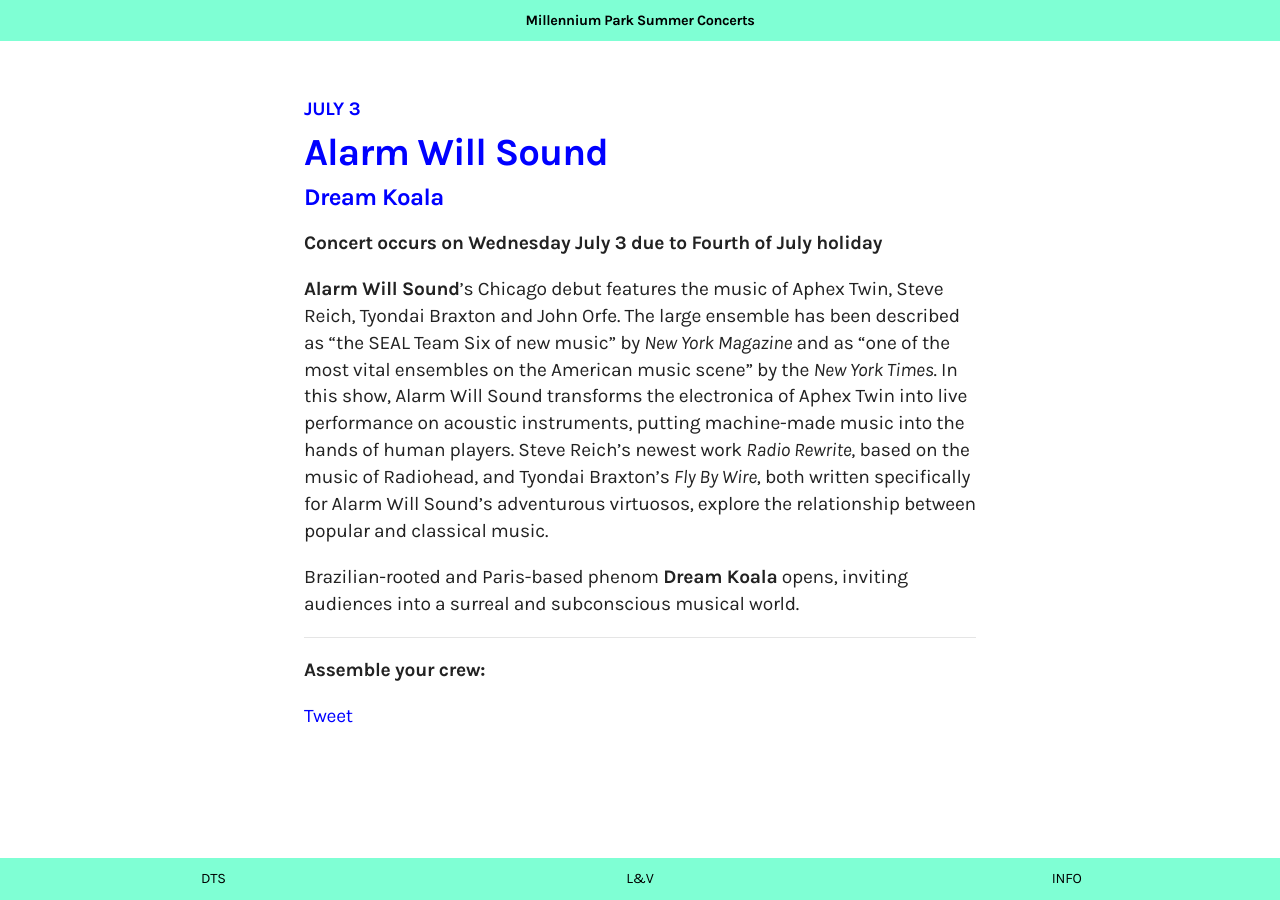
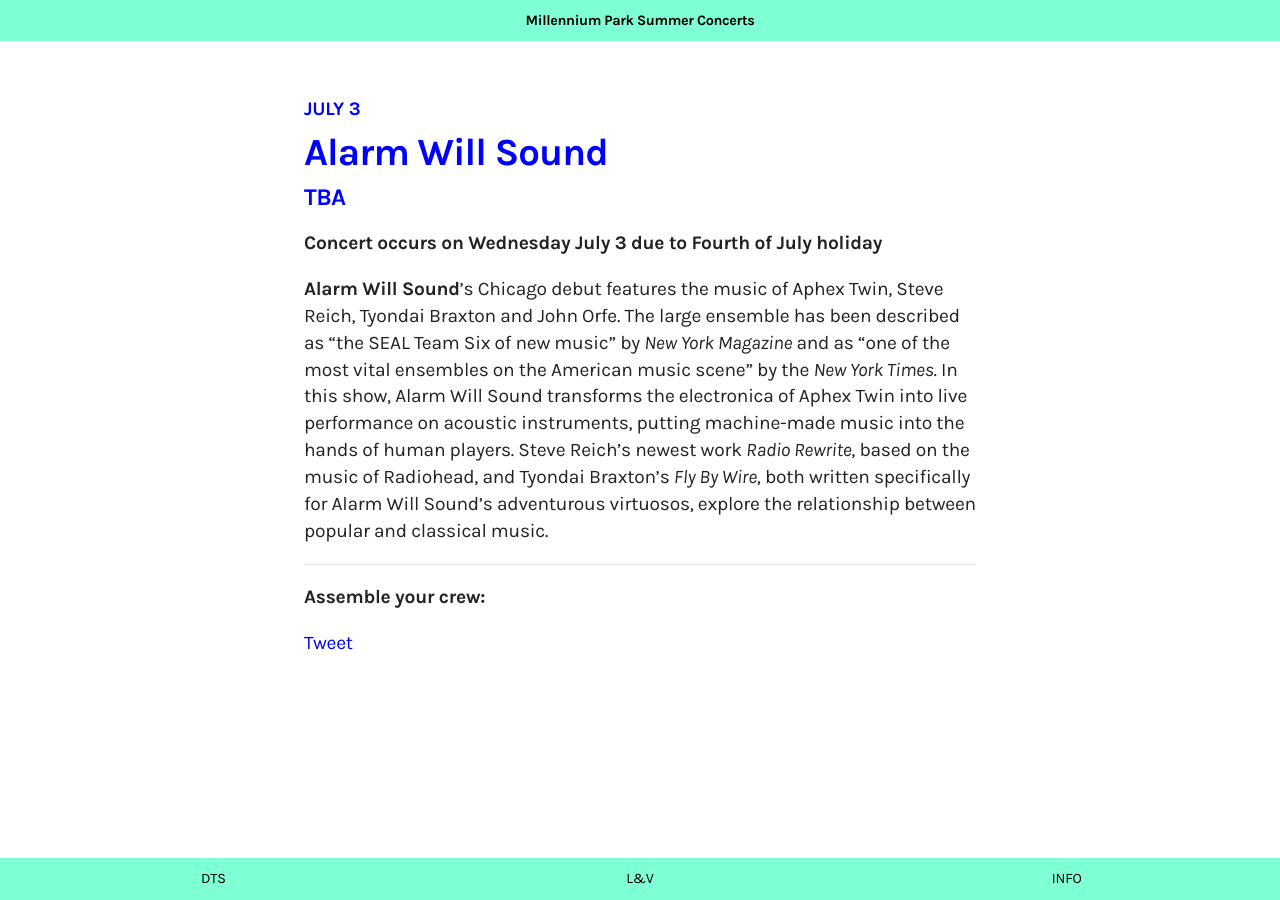
Before and after one commit to brynosaur/millenniumparkconcerts, a Jekyll site: the page built from _posts/2014-07-03-alarm-will-sound.md, in a window 1280 px wide. Built offline with Jekyll 4.4.1, drawn with Linux system fonts in a browser that asks for light colours; nearby versions of some CDN libraries; comment, search, counter and statistics services are not loaded.

```diff
--- a/_posts/2014-07-03-alarm-will-sound.md
+++ b/_posts/2014-07-03-alarm-will-sound.md
@@ -2,7 +2,7 @@
 layout: show
 title:  "Alarm Will Sound"
 date:   2014-07-03
-support: "Dream Koala"
+support: "TBA"
 categories: loops-and-variations
 slug: alarm-will-sound
 class: loops
@@ -11,5 +11,3 @@ class: loops
 **Concert occurs on Wednesday July 3 due to Fourth of July holiday**
 
 **Alarm Will Sound**'s Chicago debut features the music of Aphex Twin, Steve Reich, Tyondai Braxton and John Orfe. The large ensemble has been described as "the SEAL Team Six of new music" by *New York Magazine* and as "one of the most vital ensembles on the American music scene" by the *New York Times*. In this show, Alarm Will Sound transforms the electronica of Aphex Twin into live performance on acoustic instruments, putting machine-made music into the hands of human players. Steve Reich's newest work *Radio Rewrite*, based on the music of Radiohead, and Tyondai Braxton's *Fly By Wire*, both written specifically for Alarm Will Sound's adventurous virtuosos, explore the relationship between popular and classical music.
-
-Brazilian-rooted and Paris-based phenom **Dream Koala** opens, inviting audiences into a surreal and subconscious musical world.
```
Also changed, not shown: _posts/2014-06-02-robbie-fulks.md (+1 -1 lines), _posts/2014-06-05-arca-and-jesse-kanda.md (deleted, +0 -13 lines), _posts/2014-06-05-christopher-willits.md (added, +13 -0 lines).
